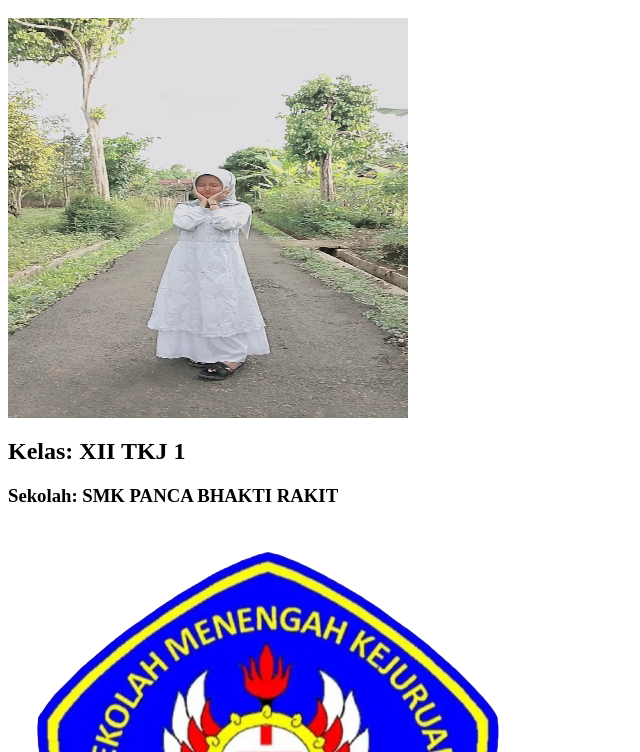
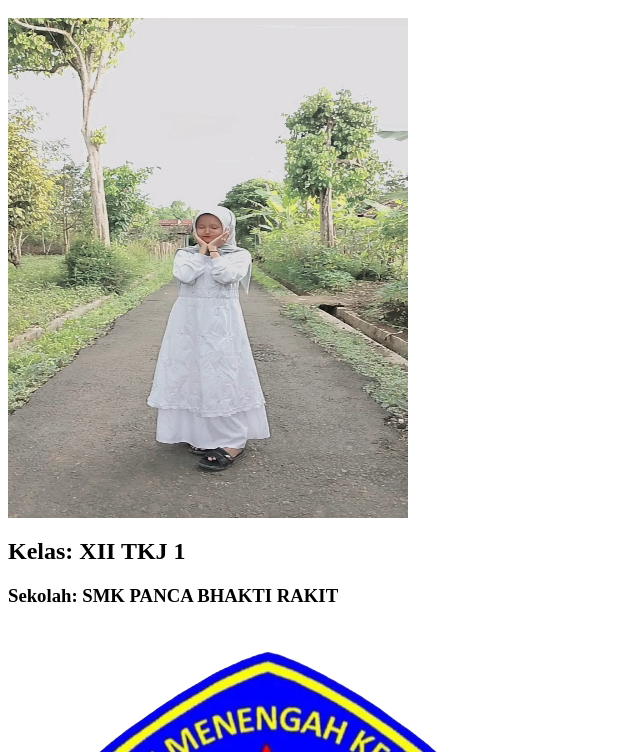
Before and after one commit to nafisah172/KK2FARHATUNNAFISAH, a plain HTML site: page index.html in a window 1280 px wide. Shown: the part 48-800 px from the top of the page, without its empty margins (0-640 px from the left). Drawn offline with Linux system fonts and the light colour scheme.

Commit message:
Change profile image height to 500px
Updated the height of the profile image.

```diff
--- a/index.html
+++ b/index.html
@@ -7,7 +7,7 @@
 </head>
 <body>
 <h1>Nama Lengkap: Farhatun Nafisah</h1>
-  <img src="fotonapis.jpg" width="400px" height="400px">
+  <img src="fotonapis.jpg" width="400px" height="500px">
 <h2>Kelas: XII TKJ 1</h2>
 <h3>Sekolah: SMK PANCA BHAKTI RAKIT</h3>
   <img src="pbr.png">
```
